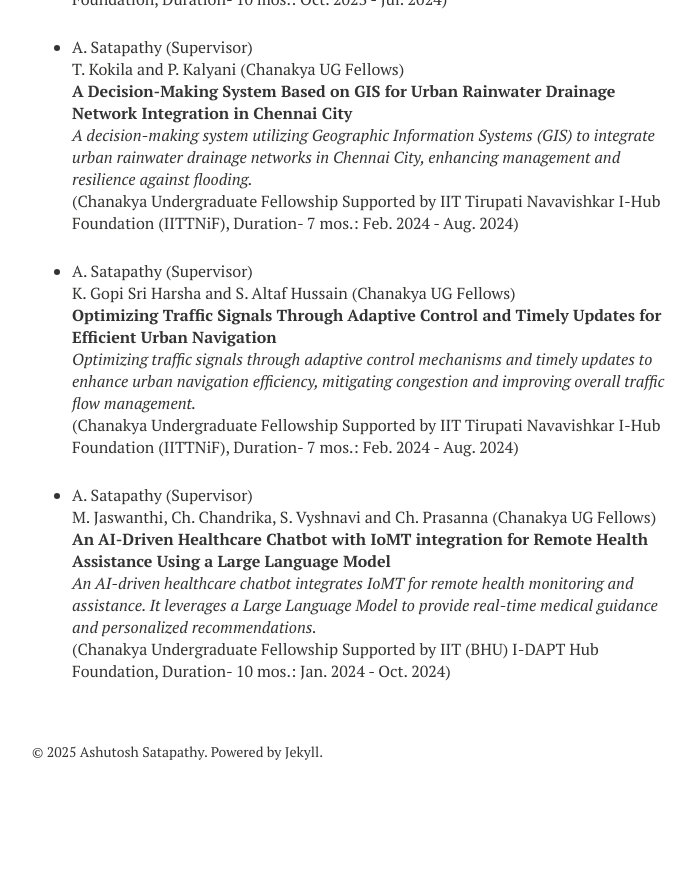
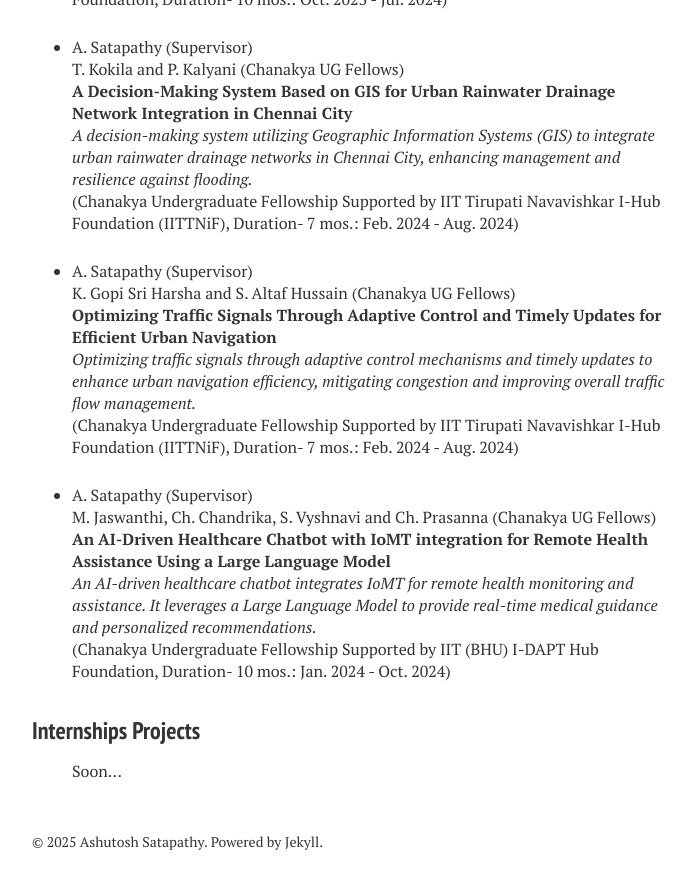
Before and after one commit to ashutoshsatapathy1990/ashutoshsatapathy1990.github.io, a Jekyll site: the page built from projects.md, in a window 1280 px wide and 900 px high, scrolled down 945 px. Shown: the top 889 px of the window, without its empty margins (288-983 px from the left). Built offline with Jekyll 4.4.1, drawn with Linux system fonts in a browser that asks for light colours; nearby versions of some CDN libraries; before the commit the page ends 1755 px from its top, so only the background shows below that.

Commit message:
Update projects.html

```diff
--- a/_layouts/projects.html
+++ b/_layouts/projects.html
@@ -150,6 +150,12 @@ M. Jaswanthi, Ch. Chandrika, S. Vyshnavi and Ch. Prasanna (Chanakya UG Fellows)
 </p>
 </li>
 </ul>
+
+<h3 style="margin-bottom:0px;padding-top:10px;">Internships Projects</h3>
+<ul class="biblist">
+ Soon...
+</ul>
+
     </div><!-- /.article-wrap -->
     {% if site.disqus_shortname and page.comments %}
       <section id="disqus_thread"></section><!-- /#disqus_thread -->
```
